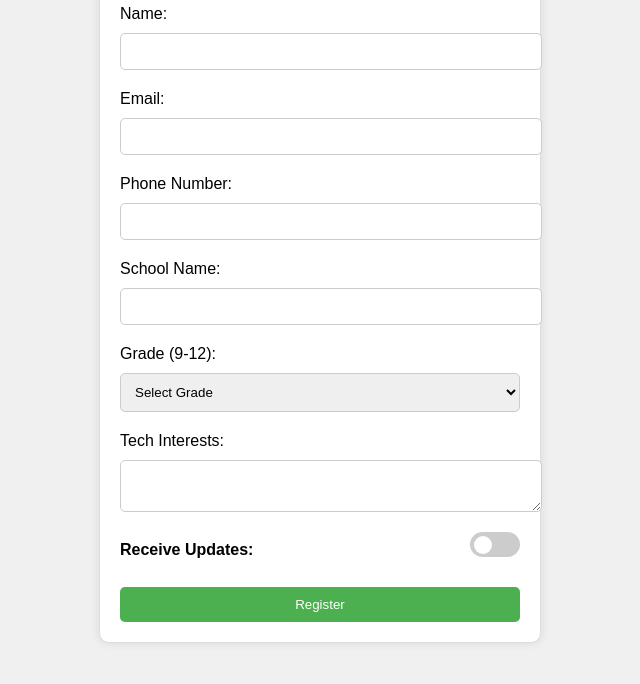
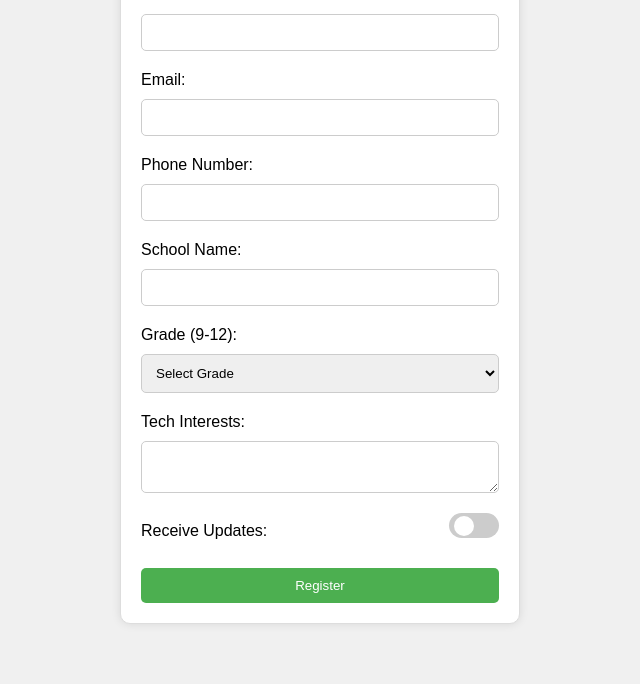
Before and after one commit to muhammedadnanv/comicfixinnovationclub-, a plain HTML site: page index.html in a window 1280 px wide. Shown: the part 171-855 px from the top of the page, without its empty margins (320-960 px from the left). Drawn offline with Linux system fonts and the light colour scheme.

Commit message:
Update index.html

```diff
--- a/index.html
+++ b/index.html
@@ -4,34 +4,90 @@
     <meta charset="UTF-8">
     <meta name="viewport" content="width=device-width, initial-scale=1.0">
     <title>ComicFix Innovators' Hub (CIH) Registration</title>
+
     <style>
-        body { font-family: Arial, sans-serif; background-color: #f0f0f0; }
-        .container { max-width: 400px; margin: 40px auto; padding: 20px; background-color: #fff; border: 1px solid #ddd; border-radius: 10px; box-shadow: 0 0 10px rgba(0, 0, 0, 0.1); }
-        h1 { text-align: center; margin-bottom: 20px; }
-        form { display: flex; flex-direction: column; }
-        label { margin-bottom: 10px; }
-        input, select, textarea { width: 100%; padding: 10px; margin-bottom: 20px; border: 1px solid #ccc; border-radius: 5px; }
-        button[type="submit"] { background-color: #4CAF50; color: #fff; padding: 10px 20px; border: none; border-radius: 5px; cursor: pointer; }
-        button[type="submit"]:hover { background-color: #3e8e41; }
+        /* Reset CSS */
+        * {
+            margin: 0;
+            padding: 0;
+            box-sizing: border-box;
+        }
 
-        /* Toggle Switch Styling */
+        /* Layout and basic styling */
+        body {
+            font-family: Arial, sans-serif;
+            background-color: #f0f0f0;
+            margin: 0;
+            padding: 20px;
+        }
+
+        .container {
+            max-width: 400px;
+            margin: 40px auto;
+            padding: 20px;
+            background-color: #fff;
+            border: 1px solid #ddd;
+            border-radius: 10px;
+            box-shadow: 0 0 10px rgba(0, 0, 0, 0.1);
+        }
+
+        h1 {
+            text-align: center;
+            margin-bottom: 20px;
+            font-size: 1.5rem;
+        }
+
+        form {
+            display: flex;
+            flex-direction: column;
+        }
+
+        label {
+            margin-bottom: 10px;
+        }
+
+        input, select, textarea {
+            width: 100%;
+            padding: 10px;
+            margin-bottom: 20px;
+            border: 1px solid #ccc;
+            border-radius: 5px;
+        }
+
+        button[type="submit"] {
+            background-color: #4CAF50;
+            color: white;
+            padding: 10px 20px;
+            border: none;
+            border-radius: 5px;
+            cursor: pointer;
+        }
+
+        button[type="submit"]:hover {
+            background-color: #3e8e41;
+        }
+
+        /* Toggle switch styling */
         .toggle-container {
             display: flex;
+            align-items: center;
             justify-content: space-between;
-            align-items: center;
             margin-bottom: 20px;
         }
-        .toggle-label {
-            font-weight: bold;
-        }
+
         .toggle-switch {
             position: relative;
+            display: inline-block;
             width: 50px;
             height: 25px;
         }
+
         .toggle-switch input {
-            display: none;
+            opacity: 0;
+            width: 0;
+            height: 0;
         }
+
         .slider {
             position: absolute;
             cursor: pointer;
@@ -40,25 +96,40 @@
             right: 0;
             bottom: 0;
             background-color: #ccc;
-            transition: .4s;
-            border-radius: 25px;
+            border-radius: 34px;
+            transition: 0.4s;
         }
+
         .slider:before {
             position: absolute;
             content: "";
-            height: 18px;
-            width: 18px;
+            height: 20px;
+            width: 20px;
             border-radius: 50%;
             background-color: white;
-            transition: .4s;
-            top: 3.5px;
-            left: 4px;
+            bottom: 2.5px;
+            left: 5px;
+            transition: 0.4s;
         }
+
         input:checked + .slider {
             background-color: #4CAF50;
         }
+
         input:checked + .slider:before {
-            transform: translateX(24px);
+            transform: translateX(25px);
+        }
+
+        /* Mobile responsiveness */
+        @media (max-width: 600px) {
+            .container {
+                max-width: 100%;
+                margin: 20px auto;
+            }
+
+            h1 {
+                font-size: 1.2rem;
+            }
         }
     </style>
 </head>
@@ -67,29 +138,34 @@
         <h1>Join ComicFix Innovators' Hub (CIH)</h1>
         <form onsubmit="sendWhatsAppMessage(event)">
             <label for="name">Name:</label>
-            <input type="text" id="name" name="name" required>
+            <input type="text" id="name" name="name" required aria-label="Your full name">
+
             <label for="email">Email:</label>
-            <input type="email" id="email" name="email" required>
+            <input type="email" id="email" name="email" required aria-label="Your email address">
+
             <label for="phone">Phone Number:</label>
-            <input type="tel" id="phone" name="phone" required>
+            <input type="tel" id="phone" name="phone" required aria-label="Your phone number">
+
             <label for="school">School Name:</label>
-            <input type="text" id="school" name="school" required>
+            <input type="text" id="school" name="school" required aria-label="Your school name">
+
             <label for="grade">Grade (9-12):</label>
-            <select id="grade" name="grade" required>
+            <select id="grade" name="grade" required aria-label="Select your grade">
                 <option value="">Select Grade</option>
                 <option value="9">9th Grade</option>
                 <option value="10">10th Grade</option>
                 <option value="11">11th Grade</option>
                 <option value="12">12th Grade</option>
             </select>
+
             <label for="interests">Tech Interests:</label>
-            <textarea id="interests" name="interests" required></textarea>
+            <textarea id="interests" name="interests" required aria-label="Your tech interests"></textarea>
 
             <!-- Toggle Switch for Updates -->
             <div class="toggle-container">
                 <span class="toggle-label">Receive Updates:</span>
                 <label class="toggle-switch">
-                    <input type="checkbox" id="updates">
+                    <input type="checkbox" id="updates" aria-label="Receive updates toggle">
                     <span class="slider"></span>
                 </label>
             </div>
@@ -97,6 +173,7 @@
             <button type="submit">Register</button>
         </form>
     </div>
+
     <script>
         function sendWhatsAppMessage(event) {
             event.preventDefault(); // Prevent form from submitting the default way
```
